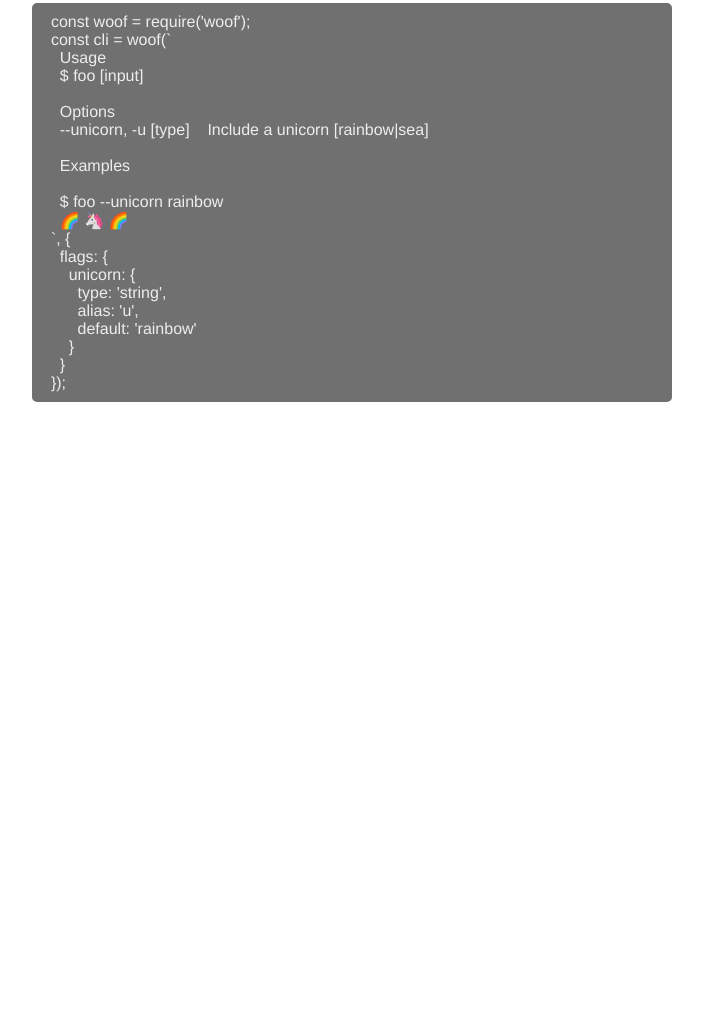
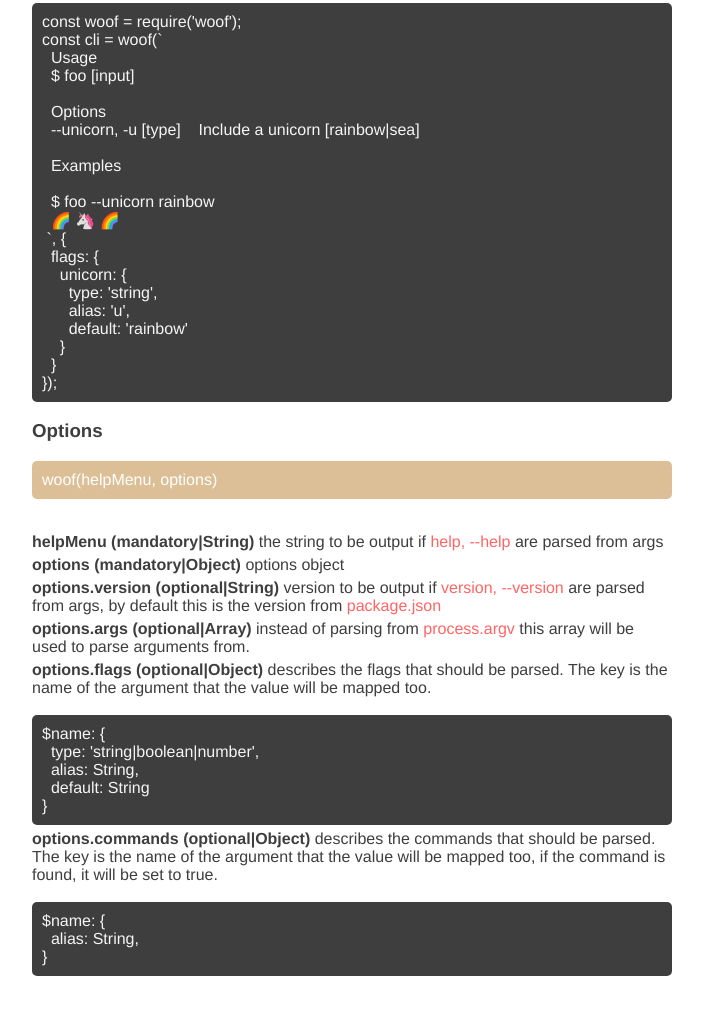
Before and after one commit to gabrielcsapo/woof, a website: page docs/docs.html in a window 1280 px wide. Shown: the part 298-1312 px from the top of the page, without its empty margins (288-991 px from the left). Before the commit the page ends 861 px from the top, so only its background shows below. Drawn offline with Linux system fonts and the light colour scheme.

Commit message:
0.1.0 - adds additional tests - can override version by passing it as option.version - help and version are set when they are parsed out (instead of calling process.exit)

```diff
--- a/docs/docs.html
+++ b/docs/docs.html
@@ -2,7 +2,7 @@
 <html>
   <head>
     <meta charset="utf-8">
-    <meta name="viewport" content="width=device-width initial-scale=1" />
+    <meta name="viewport" content="width=device-width initial-scale=1"/>
     <meta http-equiv="X-UA-Compatible" content="IE=edge">
 
     <title>Woof</title>
@@ -28,17 +28,26 @@
       </div>
     </div>
     <div id="container">
-      <div class="main" style="justify-content:normal;text-align:left;">
+      <div class="main" style="justify-content:normal;text-align:left;margin-bottom: 50px;">
         <div style="width: 50%;">
-          <h2> Getting Started </h2>
-          <p> <a href="https://github.com/gabrielcsapo/woof" class="link">woof</a> helps make command line applications </p>
+          <h2>
+            Getting Started
+          </h2>
+          <p>
+            <a href="https://github.com/gabrielcsapo/woof" class="link">woof</a>
+            helps make command line applications
+          </p>
 
-          <h3> Install </h3>
+          <h3>
+            Install
+          </h3>
           <pre>
             <code> npm install woof -g </code>
           </pre>
 
-          <h3> Usage </h3>
+          <h3>
+            Usage
+          </h3>
           <pre class="example">
 const woof = require('woof');
 const cli = woof(`
@@ -61,6 +70,49 @@
     }
   }
 });</pre>
+
+        <h3>
+          Options
+        </h3>
+        <pre> woof(helpMenu, options) </pre>
+        <br/>
+        <ul>
+          <li>
+            <b>helpMenu (mandatory|String)</b> <span> the string to be output if <code>help, --help</code> are parsed from args</span>
+          </li>
+          <li>
+            <b>options (mandatory|Object)</b> <span> options object </span>
+          </li>
+          <li>
+            <b>options.version (optional|String)</b> <span> version to be output if <code>version, --version</code> are parsed from args, by default this is the version from <code>package.json</code></span>
+          </li>
+          <li>
+            <b>options.args (optional|Array)</b> <span> instead of parsing from <code>process.argv</code> this array will be used to parse arguments from.</span>
+          </li>
+          <li>
+            <b>options.flags (optional|Object)</b> <span> describes the flags that should be parsed. The key is the name of the argument that the value will be mapped too.
+              <br/>
+              <br/>
+              <pre class="example">
+$name: {
+  type: 'string|boolean|number',
+  alias: String,
+  default: String
+}</pre>
+            </span>
+          </li>
+          <li>
+            <b>options.commands (optional|Object)</b> <span> describes the commands that should be parsed. The key is the name of the argument that the value will be mapped too, if the command is found, it will be set to true.
+              <br/>
+              <br/>
+              <pre class="example">
+$name: {
+  alias: String,
+}</pre>
+            </span>
+          </li>
+        </ul>
+
         </div>
       </div>
     </div>
--- a/docs/main.css
+++ b/docs/main.css
@@ -39,8 +39,8 @@ html, body {
 }
 
 pre.example {
-  background-color: rgba(62, 62, 62, 0.74);
-  color: #ededed;
+  background-color: #3e3e3e;
+  color: #f5f5f5;
   white-space: pre;
 }
 
@@ -52,7 +52,7 @@ pre {
   border-radius: 5px;
   margin: 0 auto;
   text-align: left;
-  background-color: rgba(171, 103, 9, 0.32);
+  background-color: rgba(171, 103, 9, 0.42);
   color: white;
   padding: 10px;
   white-space: normal;
@@ -60,12 +60,27 @@ pre {
 }
 
 pre code {
+  background-color: transparent;
+  color: white;
   font-family: monospace;
   display: block;
 }
 
+code {
+  color: #ff6565;
+}
+
 p {
   margin: 0;
+}
+
+ul {
+  list-style:none;
+  padding: 0;
+}
+
+ul li {
+  margin-top: 5px;
 }
 
 .navbar {
--- a/package.json
+++ b/package.json
@@ -1,6 +1,6 @@
 {
   "name": "woof",
-  "version": "0.0.1",
+  "version": "0.1.0",
   "description": "🐶 command line applications made as easy as fetch",
   "main": "index.js",
   "scripts": {
```
Also changed, not shown: docs/index.html (+1 -2 lines), index.js (+8 -3 lines), test/index.js (+195 -21 lines), CHANGELOG.md. Lines whose indentation alone changed are shown as unchanged.
